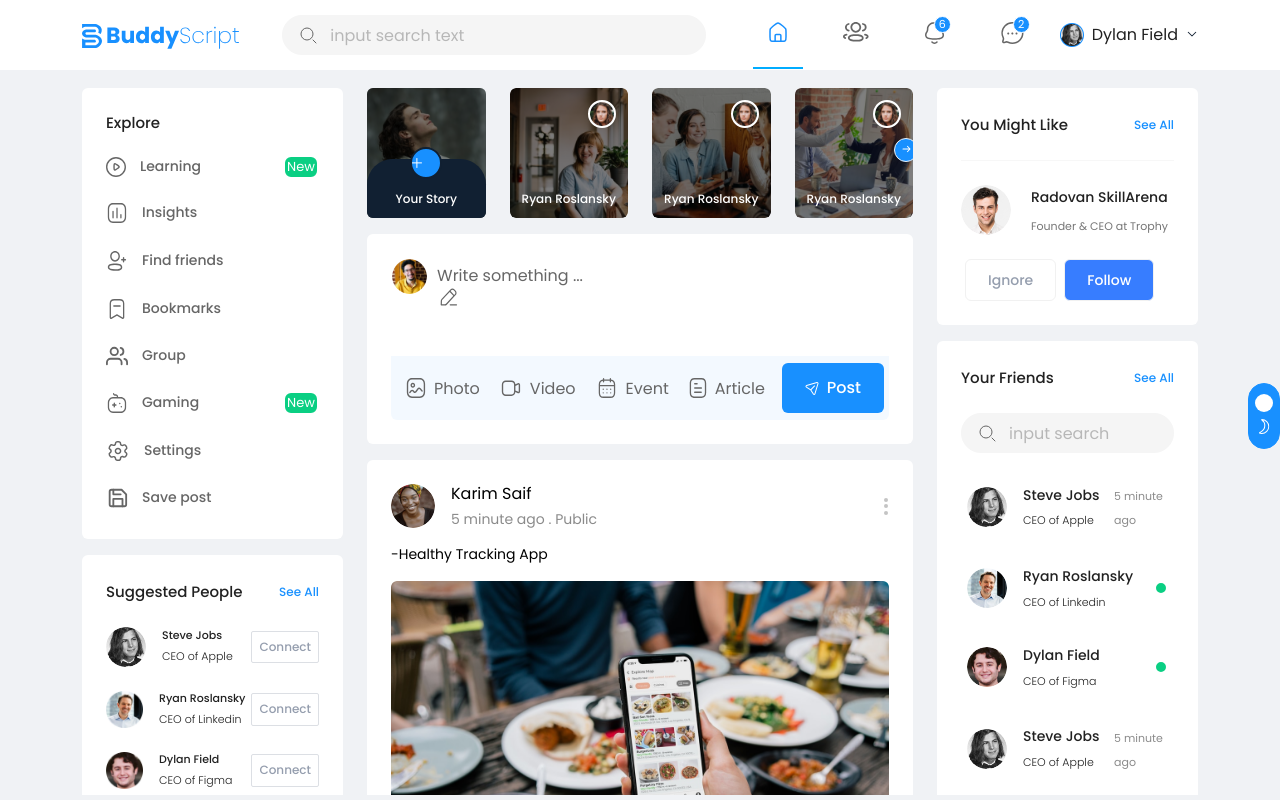
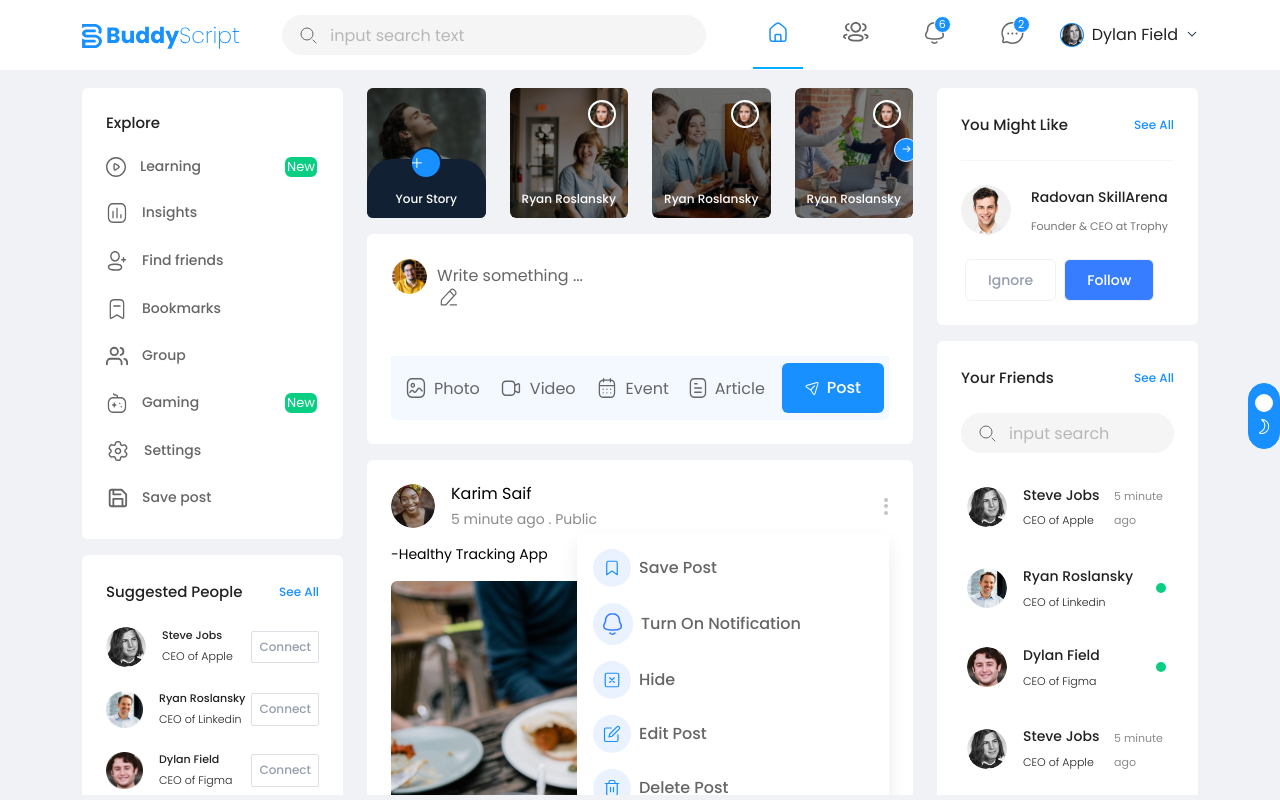
Before and after one commit to MarufPulok/social-feed-platform, a Next.js app: page /feed in a window 1280 px wide. Both pictures are taken after a click on the button 886 px from the left and 506 px from the top of the page. Built offline with nearby package versions, Linux system fonts and the light colour scheme.

Commit message:
fix:post dropdown menu

```diff
--- a/src/app/globals.css
+++ b/src/app/globals.css
@@ -1,3 +1,6 @@
+/* Import Google Fonts */
+@import url('https://fonts.googleapis.com/css2?family=Poppins:wght@100;300;400;500;600;700;800&display=swap');
+
 /* Import Bootstrap and Custom CSS first */
 @import "../styles/bootstrap.min.css";
 @import "../styles/common.css";
@@ -9,5 +12,5 @@
 
 /* Apply Poppins font globally */
 body {
-  font-family: var(--font-poppins), -apple-system, BlinkMacSystemFont, "Segoe UI", Roboto, "Helvetica Neue", Arial, sans-serif;
+  font-family: 'Poppins', -apple-system, BlinkMacSystemFont, "Segoe UI", Roboto, "Helvetica Neue", Arial, sans-serif;
 }
--- a/src/app/layout.tsx
+++ b/src/app/layout.tsx
@@ -1,15 +1,7 @@
 import { Providers } from "@/components/providers";
 import type { Metadata } from "next";
-import { Poppins } from "next/font/google";
 import Script from "next/script";
 import "./globals.css";
-
-const poppins = Poppins({
-  weight: ["100", "300", "400", "500", "600", "700", "800"],
-  subsets: ["latin"],
-  variable: "--font-poppins",
-  display: "swap",
-});
 
 export const metadata: Metadata = {
   title: "Buddy Script",
@@ -23,7 +15,7 @@ export default function RootLayout({
 }>) {
   return (
     <html lang="en" suppressHydrationWarning>
-      <body className={`${poppins.variable} ${poppins.className}`}>
+      <body>
         <Providers>{children}</Providers>
         <Script
           src="/assets/js/bootstrap.bundle.min.js"
--- a/src/components/feed/posts/PostDropdownMenu.tsx
+++ b/src/components/feed/posts/PostDropdownMenu.tsx
@@ -1,15 +1,48 @@
 "use client";
 
 import Link from "next/link";
+import { useEffect, useRef, useState } from "react";
 
 export default function PostDropdownMenu() {
+  const [isDropdownOpen, setIsDropdownOpen] = useState(false);
+  const dropdownRef = useRef<HTMLDivElement>(null);
+
+  // Close dropdown when clicking outside
+  useEffect(() => {
+    function handleClickOutside(event: MouseEvent) {
+      if (
+        dropdownRef.current &&
+        !dropdownRef.current.contains(event.target as Node)
+      ) {
+        setIsDropdownOpen(false);
+      }
+    }
+
+    if (isDropdownOpen) {
+      document.addEventListener("mousedown", handleClickOutside);
+    }
+
+    return () => {
+      document.removeEventListener("mousedown", handleClickOutside);
+    };
+  }, [isDropdownOpen]);
+
+  const toggleDropdown = () => {
+    setIsDropdownOpen(!isDropdownOpen);
+  };
+
+  const handleMenuItemClick = () => {
+    setIsDropdownOpen(false);
+  };
+
   return (
-    <>
+    <div ref={dropdownRef}>
       <div className="_feed_timeline_post_dropdown">
         <button
           type="button"
           id="_timeline_show_drop_btn"
           className="_feed_timeline_post_dropdown_link"
+          onClick={toggleDropdown}
         >
           <svg
             xmlns="http://www.w3.org/2000/svg"
@@ -25,10 +58,20 @@ export default function PostDropdownMenu() {
         </button>
       </div>
       {/* Dropdown */}
-      <div id="_timeline_drop" className="_feed_timeline_dropdown _timeline_dropdown">
+      <div
+        id="_timeline_drop"
+        className={`_feed_timeline_dropdown _timeline_dropdown ${
+          isDropdownOpen ? "show" : ""
+        }`}
+      >
         <ul className="_feed_timeline_dropdown_list">
           <li className="_feed_timeline_dropdown_item">
-            <Link href="#0" className="_feed_timeline_dropdown_link">
+            <Link
+              href="#0"
+              className="_feed_timeline_dropdown_link"
+              onClick={handleMenuItemClick}
+              style={{ display: "flex", alignItems: "center" }}
+            >
               <span>
                 <svg
                   xmlns="http://www.w3.org/2000/svg"
@@ -50,7 +93,12 @@ export default function PostDropdownMenu() {
             </Link>
           </li>
           <li className="_feed_timeline_dropdown_item">
-            <Link href="#0" className="_feed_timeline_dropdown_link">
+            <Link
+              href="#0"
+              className="_feed_timeline_dropdown_link"
+              onClick={handleMenuItemClick}
+              style={{ display: "flex", alignItems: "center" }}
+            >
               <span>
                 <svg
                   xmlns="http://www.w3.org/2000/svg"
@@ -71,7 +119,12 @@ export default function PostDropdownMenu() {
             </Link>
           </li>
           <li className="_feed_timeline_dropdown_item">
-            <Link href="#0" className="_feed_timeline_dropdown_link">
+            <Link
+              href="#0"
+              className="_feed_timeline_dropdown_link"
+              onClick={handleMenuItemClick}
+              style={{ display: "flex", alignItems: "center" }}
+            >
               <span>
                 <svg
                   xmlns="http://www.w3.org/2000/svg"
@@ -93,7 +146,12 @@ export default function PostDropdownMenu() {
             </Link>
           </li>
           <li className="_feed_timeline_dropdown_item">
-            <Link href="#0" className="_feed_timeline_dropdown_link">
+            <Link
+              href="#0"
+              className="_feed_timeline_dropdown_link"
+              onClick={handleMenuItemClick}
+              style={{ display: "flex", alignItems: "center" }}
+            >
               <span>
                 <svg
                   xmlns="http://www.w3.org/2000/svg"
@@ -122,7 +180,12 @@ export default function PostDropdownMenu() {
             </Link>
           </li>
           <li className="_feed_timeline_dropdown_item">
-            <Link href="#0" className="_feed_timeline_dropdown_link">
+            <Link
+              href="#0"
+              className="_feed_timeline_dropdown_link"
+              onClick={handleMenuItemClick}
+              style={{ display: "flex", alignItems: "center" }}
+            >
               <span>
                 <svg
                   xmlns="http://www.w3.org/2000/svg"
@@ -145,6 +208,6 @@ export default function PostDropdownMenu() {
           </li>
         </ul>
       </div>
-    </>
+    </div>
   );
 }
```
